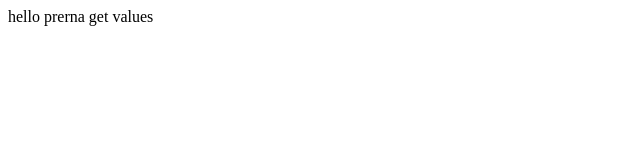
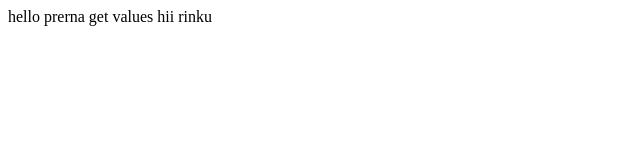
Before and after one commit to Prerna0407/laptop_landingpage, a plain HTML site: page demo.html in a window 1280 px wide. Shown: the full height of the page, 0-640 px from the left. Drawn offline with Linux system fonts and the light colour scheme.

Commit message:
Update demo.html

```diff
--- a/demo.html
+++ b/demo.html
@@ -7,5 +7,8 @@
 </head>
 <body>
     hello prerna get values
+
+
+    hii rinku
 </body>
 </html>
```
